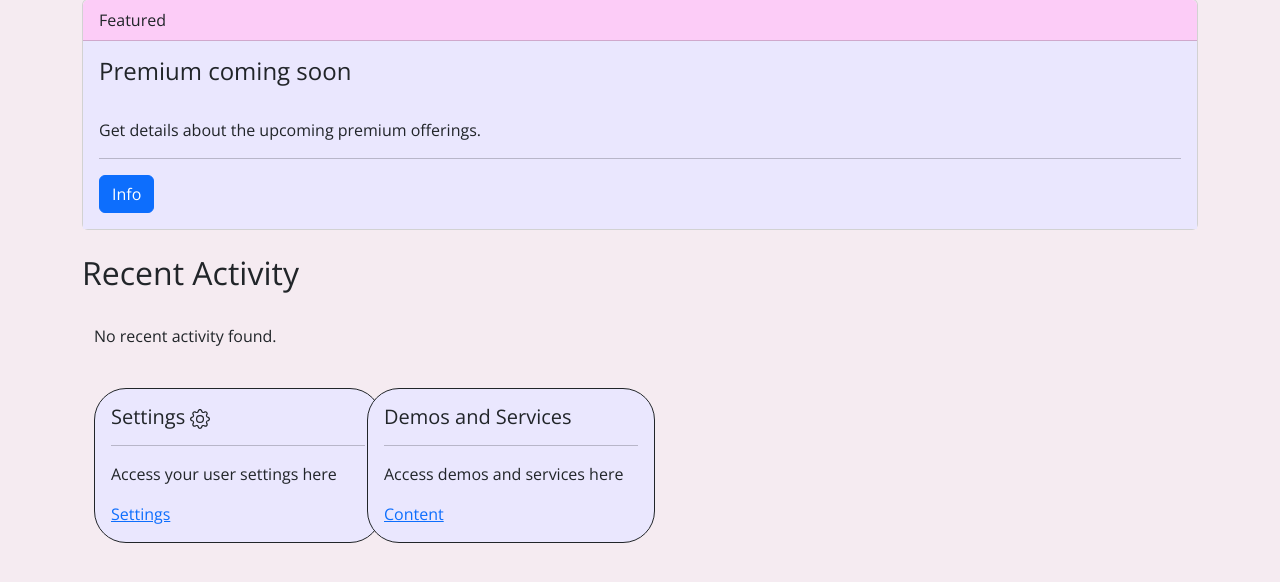
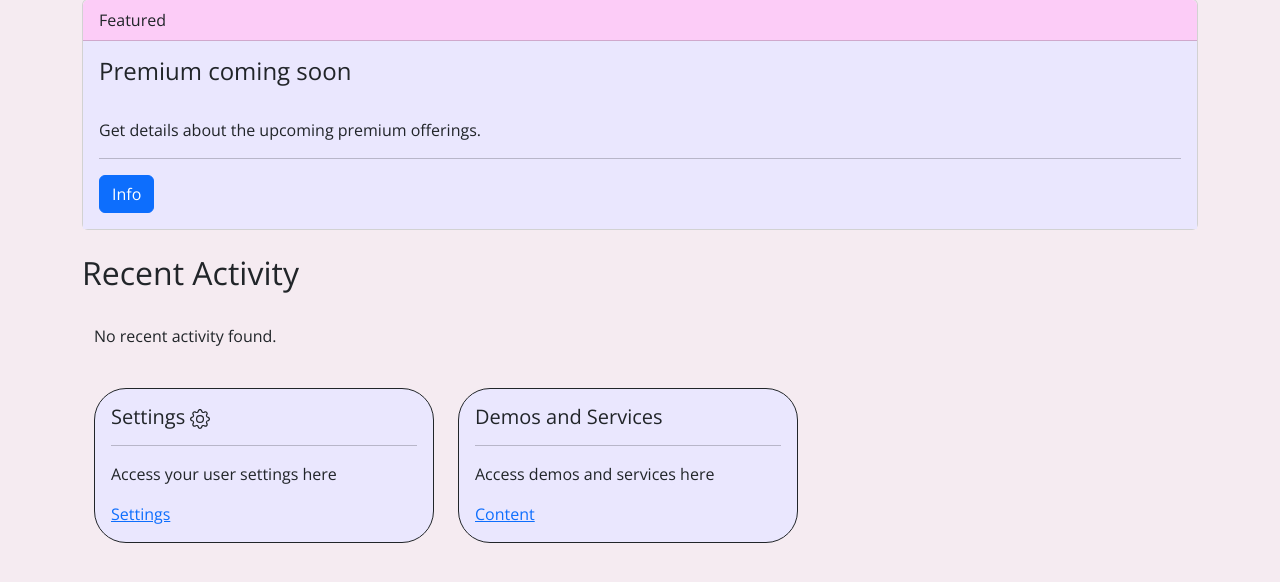
Before and after one commit to Sbussiso/SourceBox-official-website, a Flask app: page /dashboard in a window 1280 px wide. Shown: the part 201-783 px from the top of the page. Run offline with Flask 2, Linux system fonts and the light colour scheme; the visitor is signed in with stand-in values (Sample User, id 1); data comes from the database, SQL or seed files in the repository.

Commit message:
incomplete resizing of boxes

```diff
--- a/website/sourcebox/templates/dashboard.html
+++ b/website/sourcebox/templates/dashboard.html
@@ -26,7 +26,7 @@
   <div class="row container-fluid">
   {% for item in last_5_history_items %}
     {% if item.action == "entered wikidoc" %}
-      <div class="col container">
+      <div class="col container col-md-4">
         <div class="card box-color3 border border-dark rounded-5">
           <div class="card-body">
             <h5 class="card-title">Wikidoc</h5>
@@ -38,7 +38,7 @@
         </div>
       </div>
     {% elif item.action == "entered codedoc" %}
-      <div class="col container">
+      <div class="col container col-md-4">
         <div class="card box-color3 border border-dark rounded-5">
           <div class="card-body">
             <h5 class="card-title">Codedoc</h5>
@@ -50,7 +50,7 @@
         </div>
       </div>
     {% elif item.action == "entered source-lightning" %}
-      <div class="col container">
+      <div class="col container col-md-4">
         <div class="card box-color3 border border-dark rounded-5">
           <div class="card-body">
             <h5 class="card-title">Source-Lightning<svg xmlns="http://www.w3.org/2000/svg" width="20" height="20" fill="currentColor" class="bi bi-lightning-fill" viewBox="0 0 16 16">
@@ -64,7 +64,7 @@
         </div>
       </div>
     {% elif item.action == "entered pack-man" %}
-      <div class="col container">
+      <div class="col container col-md-4">
         <div class="card box-color3 border border-dark rounded-5">
           <div class="card-body">
             <h5 class="card-title">Pack-Man <svg xmlns="http://www.w3.org/2000/svg" width="25" height="25" fill="currentColor" class="bi bi-boxes" viewBox="0 0 16 16">
@@ -78,7 +78,7 @@
         </div>
       </div>
     {% elif item.action == "entered source-mail" %}
-      <div class="col container">
+      <div class="col container col-md-4">
         <div class="card box-color3 border border-dark rounded-5">
           <div class="card-body">
             <h5 class="card-title">SourceMail</h5>
@@ -99,8 +99,8 @@
 <br/>
 
 <div class="row container-fluid">
-  <div class="col-md-3">
-    <div class="card box-color3 border border-dark rounded-5" style="width: 18rem;">
+  <div class="col-12 col-sm-6 col-md-4">
+    <div class="card box-color3 border border-dark rounded-5">
       <div class="card-body">
         <h5 class="card-title">Settings <svg xmlns="http://www.w3.org/2000/svg" width="20" height="20" fill="currentColor" class="bi bi-gear" viewBox="0 0 16 16">
           <path d="M8 4.754a3.246 3.246 0 1 0 0 6.492 3.246 3.246 0 0 0 0-6.492M5.754 8a2.246 2.246 0 1 1 4.492 0 2.246 2.246 0 0 1-4.492 0"/>
@@ -112,8 +112,8 @@
       </div>
     </div>
   </div>
-  <div class="col-md-3">
-    <div class="card box-color3 border border-dark rounded-5" style="width: 18rem;">
+  <div class="col-12 col-sm-6 col-md-4">
+    <div class="card box-color3 border border-dark rounded-5">
       <div class="card-body">
         <h5 class="card-title">Demos and Services</h5>
         <hr>
--- a/website/static/css/style.css
+++ b/website/static/css/style.css
@@ -63,6 +63,10 @@ h1, h2, h3, h4, h5, h6, p, div {
     background-color: #faf7fc;
 }
 
+/* content box sizes*/
+.box-size1 {
+    min-width: 25vw;
+}
 
 /* Make carousel initially invisible */
 .invisible-carousel {
```
Also changed, not shown: website/sourcebox/templates/landing.html (+4 -4 lines), website/sourcebox/templates/premium_info.html (+8 -6 lines), website/sourcebox/templates/user_settings.html (+6 -6 lines), 1 other file.
